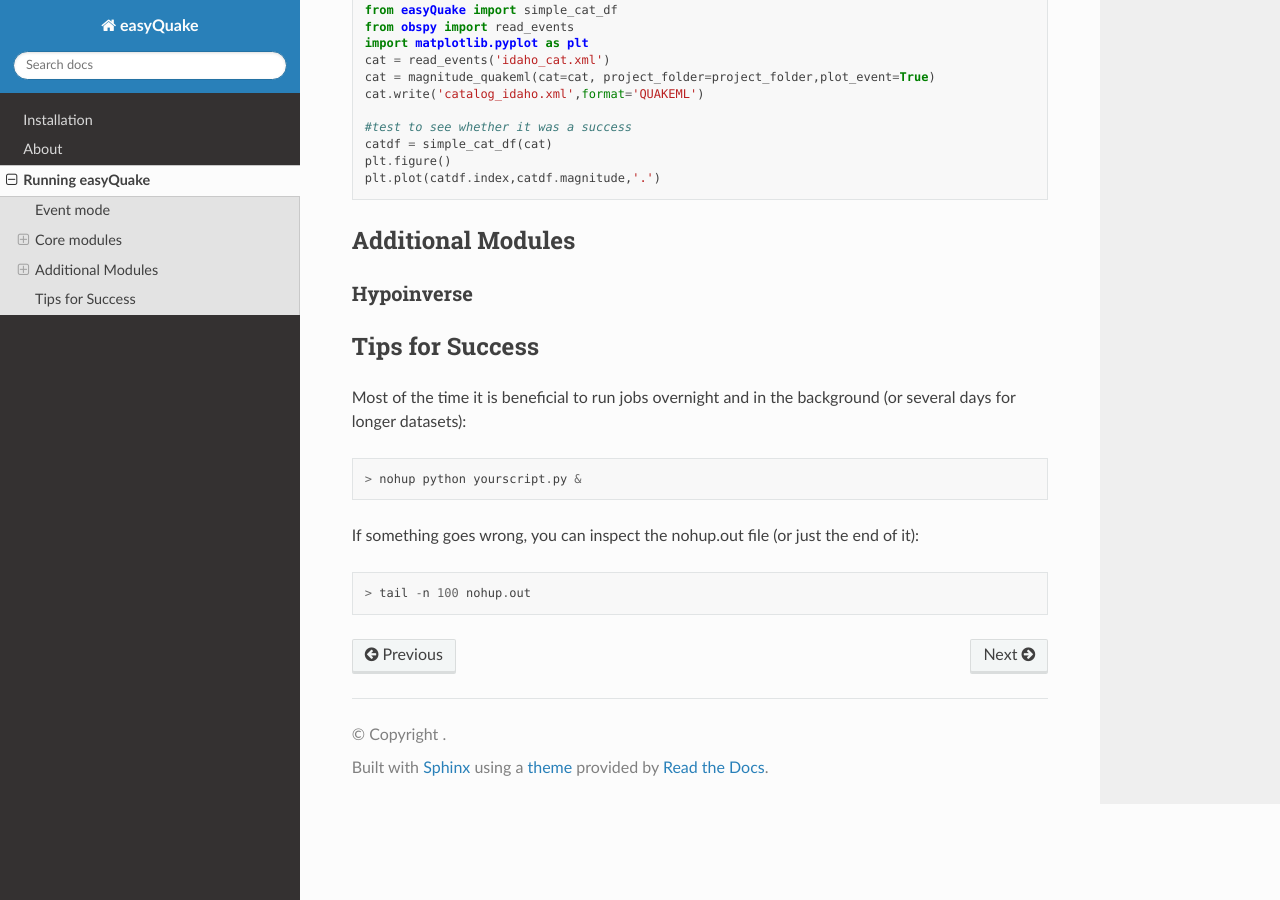
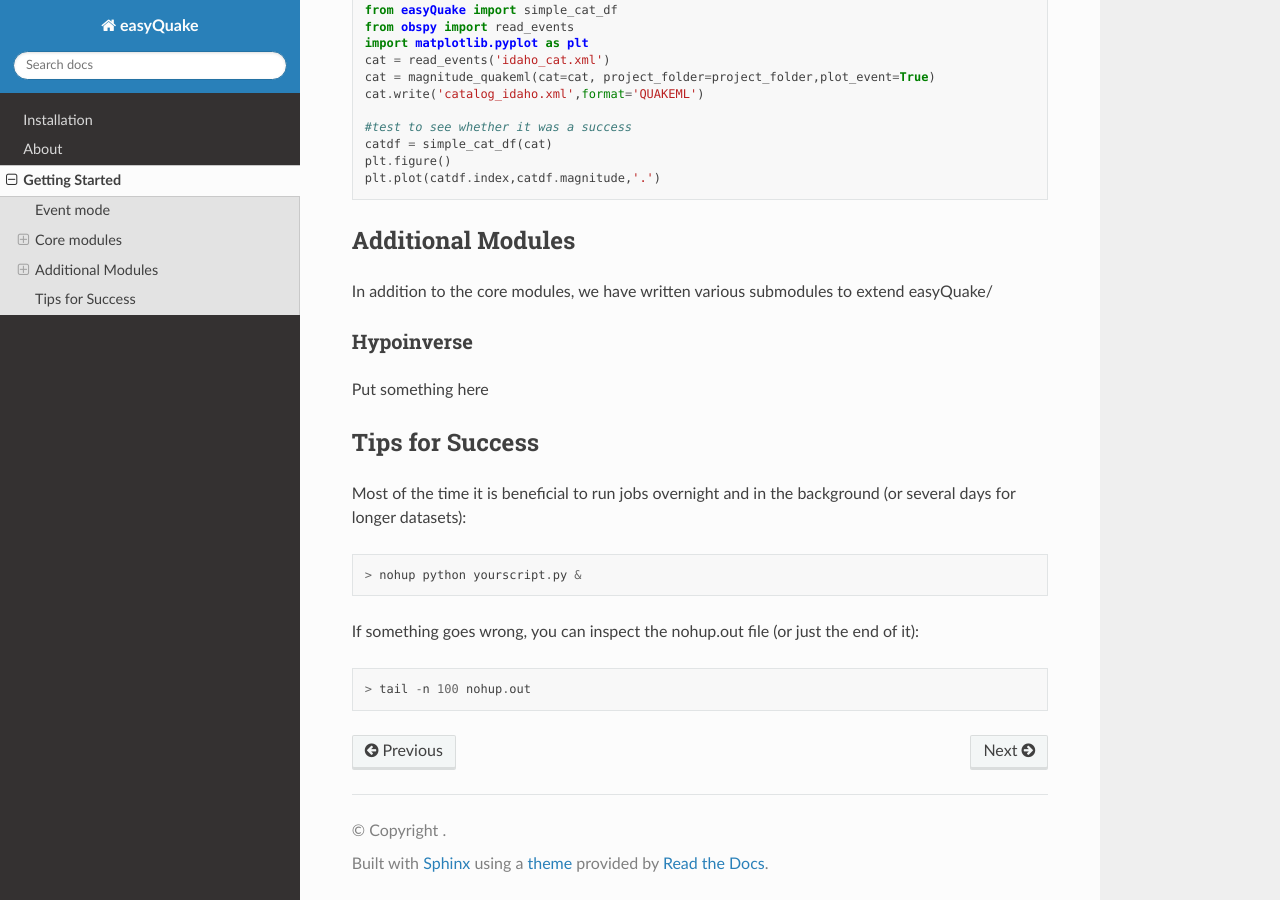
Before and after one commit to jakewalter/easyQuake, a Sphinx documentation site: the page built from docs/Getting_Started.rst, in a window 1280 px wide and 900 px high, scrolled down 3632 px. Built offline with Sphinx 7.4.7 and the Read the Docs theme 2.0.0, drawn with Linux system fonts in a browser that asks for light colours; some of the changed text lies outside the part shown.

Commit message:
update docs

```diff
--- a/docs/Getting_Started.rst
+++ b/docs/Getting_Started.rst
@@ -2,7 +2,7 @@
 
 
 *****************
-Running easyQuake
+Getting Started
 *****************
 
 .. _event-mode:
@@ -138,10 +138,11 @@ Finally, we estimate earthquake magnitudes and the submodule *magnitude_quakeml*
 Additional Modules
 ===================
 
+In addition to the core modules, we have written various submodules to extend easyQuake/
+
 Hypoinverse
 -------------
-
-
+Put something here
 
 Tips for Success
 ================
```
